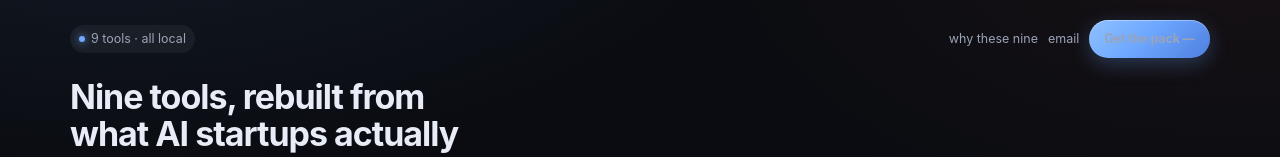
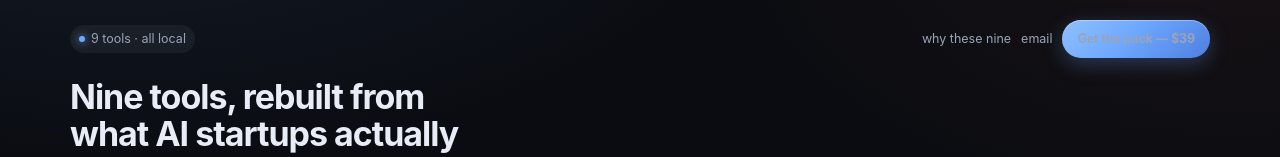
Before and after one commit to 8-321/micro-tools, a plain HTML site: page index.html in a window 1280 px wide. Shown: the top 157 px of the page. Drawn offline with Linux system fonts and the light colour scheme.

Commit message:
fix price text in hub buy cta

```diff
--- a/index.html
+++ b/index.html
@@ -36,7 +36,7 @@
     <span class="sp"></span>
     <a href="#why">why these nine</a>
     <a id="mailTop" href="#" rel="nofollow">email</a>
-    <a class="buy" href="https://capafy.ai/agent/9-micro-tools-rebuilt-from-ai-startups/8720081509?ct=mt_github" target="_blank" rel="noopener">Get the pack — </a>
+    <a class="buy" href="https://capafy.ai/agent/9-micro-tools-rebuilt-from-ai-startups/8720081509?ct=mt_github" target="_blank" rel="noopener">Get the pack — $39</a>
   </div>
 
   <header class="hero">
```
